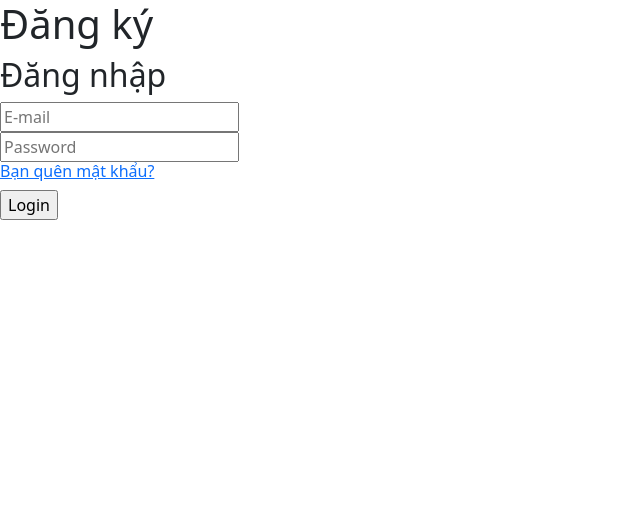
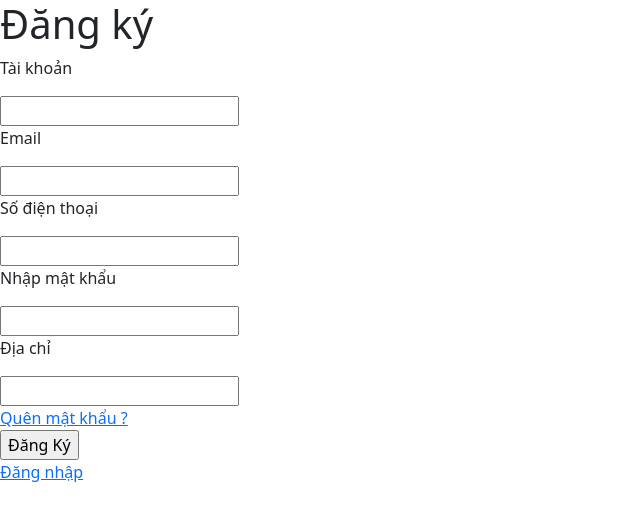
Before and after one commit to linhnvph35998/zay-shop-main, a PHP site: template zay-shop-main/Client/view/dangky.php in a window 1280 px wide. Shown: the top 521 px of the page, without its empty margins (0-640 px from the left). Run offline with PHP 8.4, Linux system fonts and the light colour scheme; the template is opened without the code that fills it, so the values that code supplies are empty; some libraries are stand-ins or nearby versions.

Commit message:
update danhmuc

```diff
--- a/zay-shop-main/Client/hearder.php
+++ b/zay-shop-main/Client/hearder.php
@@ -1,7 +1,7 @@
 <nav class="navbar navbar-expand-lg navbar-light shadow">
         <div class="container d-flex justify-content-between align-items-center">
 
-            <a class="navbar-brand text-success logo h1 align-self-center" href="index.html">
+            <a class="navbar-brand text-success logo h1 align-self-center" href="index.php">
                 Zay
             </a>
 
--- a/zay-shop-main/Client/view/about.php
+++ b/zay-shop-main/Client/view/about.php
@@ -212,6 +212,8 @@
 
 
 
+
+</body>
     <!-- Start Script -->
     <script src="/zay-shop-main/assets/js/jquery-1.11.0.min.js"></script>
     <script src="/zay-shop-main/assets/js/jquery-migrate-1.2.1.min.js"></script>
@@ -219,4 +221,3 @@
     <script src="/zay-shop-main/assets/js/templatemo.js"></script>
     <script src="/zay-shop-main/assets/js/custom.js"></script>
     <!-- End Script -->
-</body>
--- a/zay-shop-main/Client/view/dangky.php
+++ b/zay-shop-main/Client/view/dangky.php
@@ -1,28 +1,38 @@
-<div class="center-container">
-	<!--header-->
-	<div class="header-w3l">
+<?php
+$regexEmail = "/^[a-zA-Z0-9.!#$%&'*+/=?^_`{|}~-]+@[a-zA-Z0-9-]+(?:\.[a-zA-Z0-9-]+)*$/";
+?>
+<div class="wrapper">
+	<div class="login">
 		<h1>Đăng ký</h1>
+		<form action="index.php?act=dangky" method="post" class="form-login">
+			<div class="form-input">
+				<p>Tài khoản</p>
+				<input type="text" name="username" />
 			</div>
-	<!--//header-->
-	<div class="main-content-agile">
-		<div class="sub-main-w3">
-			<div class="wthree-pro">
-				<h2>Đăng nhập</h2>
+			<div class="form-input">
+				<p>Email</p>
+				<input type="text" name="email" />
 			</div>
-			<form action="#" method="post">
-				<div class="pom-agile">
-					<input placeholder="E-mail" name="Name" class="user" type="email" required="">
-					<span class="icon1"><i class="fa fa-user" aria-hidden="true"></i></span>
+			<div class="form-input">
+				<p>Số điện thoại</p>
+				<input type="text" name="sdt" />
 			</div>
-				<div class="pom-agile">
-					<input  placeholder="Password" name="Password" class="pass" type="password" required="">
-					<span class="icon2"><i class="fa fa-unlock" aria-hidden="true"></i></span>
+			<div class="form-input">
+				<p>Nhập mật khẩu</p>
+				<input type="password" name="password" />
 			</div>
-				<div class="sub-w3l">
-					<h6><a href="#">Bạn quên mật khẩu?</a></h6>
-					<div class="right-w3l">
-						<input type="submit" value="Login">
+			<div class="form-input">
+				<p>Địa chỉ</p>
+				<input type="text" name="diachi" />
 			</div>
+			<div class="forget-password">
+				<a href="">Quên mật khẩu ?</a>
+			</div>
+			<div class="login-btn">
+				<input type="submit" name="dangky" value="Đăng Ký">
+			</div>
+			<div class="forget-password">
+				<a href="index.php?act=dangnhap">Đăng nhập</a>
 			</div>
 		</form>
 	</div>
```
Also changed, not shown: zay-shop-main/Client/view/dangnhap.php (added, +26 -0 lines), zay-shop-main/img/shiba-inu-dog-pixel-3840x2160-15141.jpg (added). Lines whose indentation alone changed are shown as unchanged.
